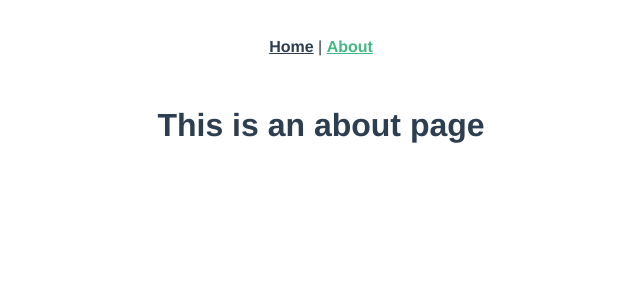
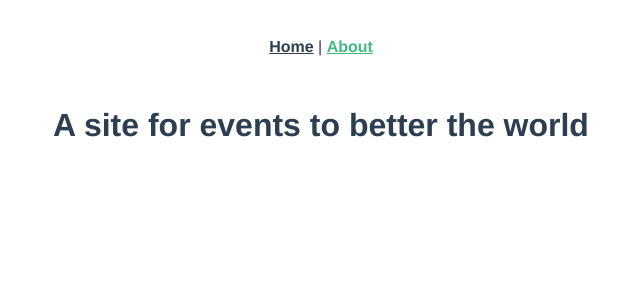
Before and after one commit to SuhelMakkad/vue-events-ui, a Vue app: page /about in a window 1280 px wide. Shown: the top 300 px of the page, without its empty margins (319-959 px from the left). Built offline with nearby package versions, Linux system fonts and the light colour scheme.

Commit message:
updated views name

```diff
--- a/src/views/AboutView.vue
+++ b/src/views/AboutView.vue
@@ -1,5 +1,5 @@
 <template>
   <div class="about">
-    <h1>This is an about page</h1>
+    <h1>A site for events to better the world</h1>
   </div>
 </template>
```
Also changed, not shown: src/router/index.js (+4 -7 lines), src/views/EventList.vue (renamed from src/views/HomeView.vue).
